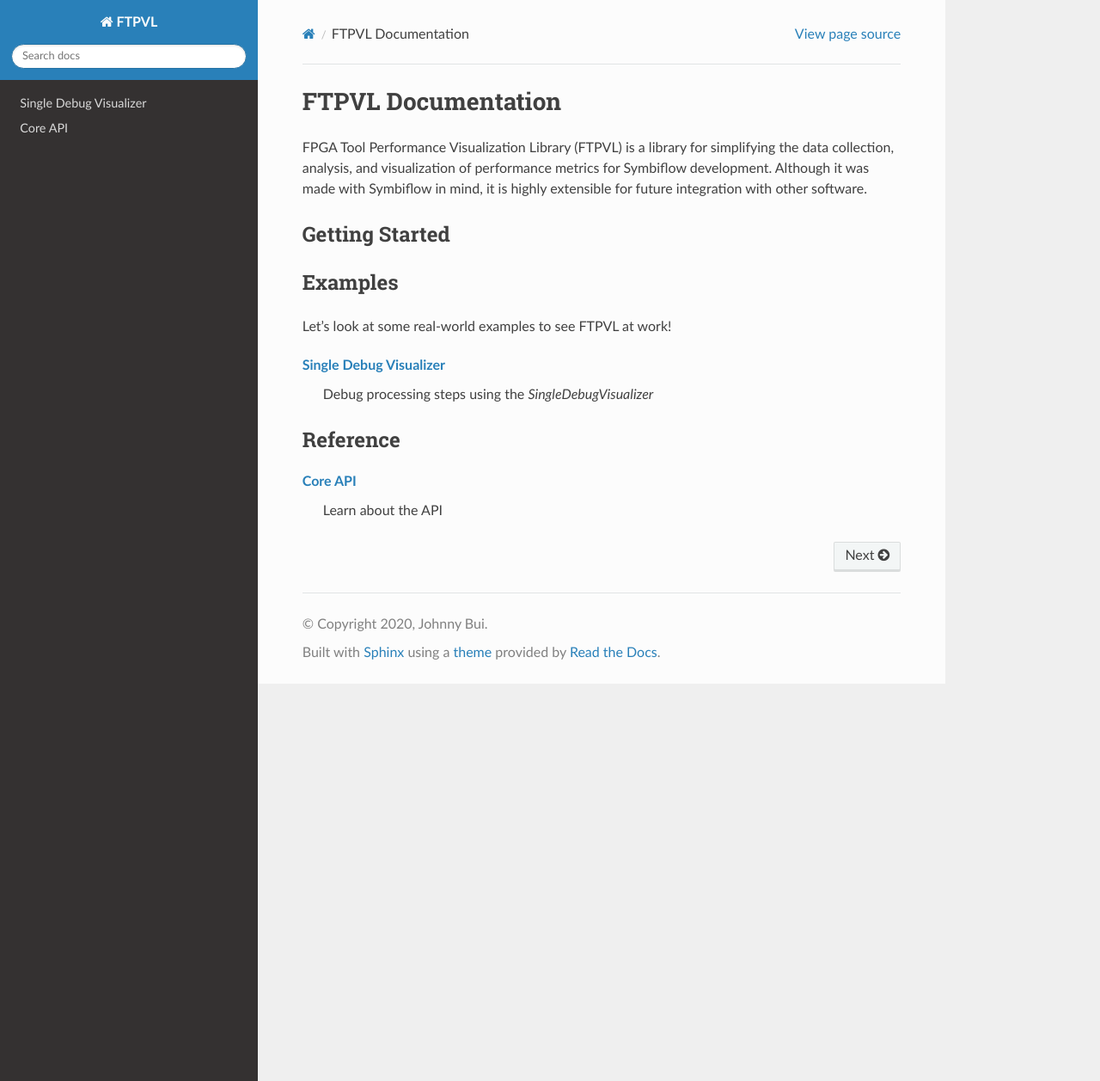
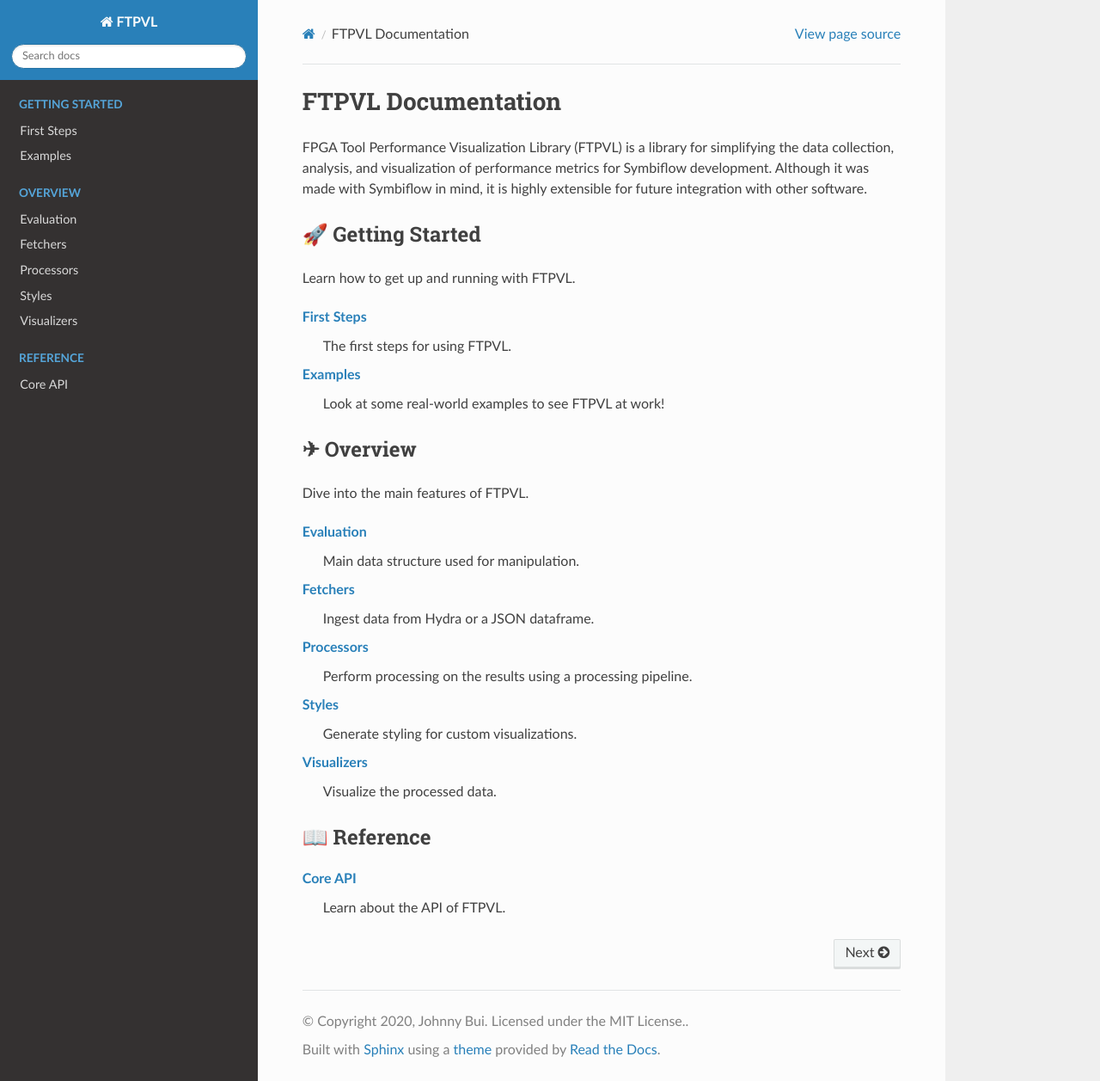
Before and after one commit to TypingKoala/FPGA-Tool-Performance-Visualization-Library, a Sphinx documentation site: the page built from docs/index.rst, in a window 1280 px wide and 1257 px high. Shown: the whole window at 86% size. Built offline with Sphinx 7.4.7 and the Read the Docs theme 2.0.0, drawn with Linux system fonts in a browser that asks for light colours.

```diff
--- a/docs/conf.py
+++ b/docs/conf.py
@@ -18,7 +18,7 @@ sys.path.insert(0, os.path.abspath('../'))
 # -- Project information -----------------------------------------------------
 
 project = 'FTPVL'
-copyright = '2020, Johnny Bui'
+copyright = '2020, Johnny Bui. Licensed under the MIT License.'
 author = 'Johnny Bui'
 
 
@@ -55,4 +55,4 @@ html_theme = 'sphinx_rtd_theme'
 # Add any paths that contain custom static files (such as style sheets) here,
 # relative to this directory. They are copied after the builtin static files,
 # so a file named "default.css" will overwrite the builtin "default.css".
-html_static_path = ['_static']
+html_static_path = []
--- a/docs/examples/singledebugvisualizer.rst
+++ /dev/null
@@ -1,4 +0,0 @@
-.. _examples-singledebugvisualizer:
-
-Single Debug Visualizer
-=======================
--- a/docs/index.rst
+++ b/docs/index.rst
@@ -8,30 +8,61 @@ the data collection, analysis, and visualization of performance metrics for
 Symbiflow development. Although it was made with Symbiflow in mind, it is highly
 extensible for future integration with other software.
 
+🚀 Getting Started
+===================
+Learn how to get up and running with FTPVL.
 
-Getting Started
-===============
+.. toctree::
+   :caption: Getting Started
+   :hidden:
+
+   intro/firststeps
+   intro/examples
+
+:doc:`intro/firststeps`
+   The first steps for using FTPVL.
+
+:doc:`intro/examples`
+   Look at some real-world examples to see FTPVL at work!
 
 
-Examples
-========
-Let's look at some real-world examples to see FTPVL at work!
+✈ Overview
+==========
+Dive into the main features of FTPVL.
 
 .. toctree::
+   :caption: Overview
    :hidden:
 
-   examples/singledebugvisualizer
+   topics/evaluation
+   topics/fetchers
+   topics/processors
+   topics/styles
+   topics/visualizers
 
-:doc:`examples/singledebugvisualizer`
-   Debug processing steps using the `SingleDebugVisualizer`
+:doc:`topics/evaluation`
+   Main data structure used for manipulation.
+
+:doc:`topics/fetchers`
+   Ingest data from Hydra or a JSON dataframe.
+
+:doc:`topics/processors`
+   Perform processing on the results using a processing pipeline.
+
+:doc:`topics/styles`
+   Generate styling for custom visualizations.
+
+:doc:`topics/visualizers`
+   Visualize the processed data.
 
 
-Reference
-=========
+📖 Reference
+============
 .. toctree::
+   :caption: Reference
    :hidden:
 
    topics/api
 
 :doc:`topics/api`
-   Learn about the API
+   Learn about the API of FTPVL.
```
Also changed, not shown: docs/intro/examples.rst (added, +16 -0 lines), docs/intro/firststeps.rst (added, +332 -0 lines), docs/topics/api.rst (+70 -14 lines), docs/topics/evaluation.rst (added, +26 -0 lines), docs/topics/fetchers.rst (added, +40 -0 lines), docs/topics/processors.rst (added, +41 -0 lines), docs/topics/styles.rst (added, +23 -0 lines), docs/topics/visualizers.rst (added, +27 -0 lines), docs/images/styled_viz.png (added).
